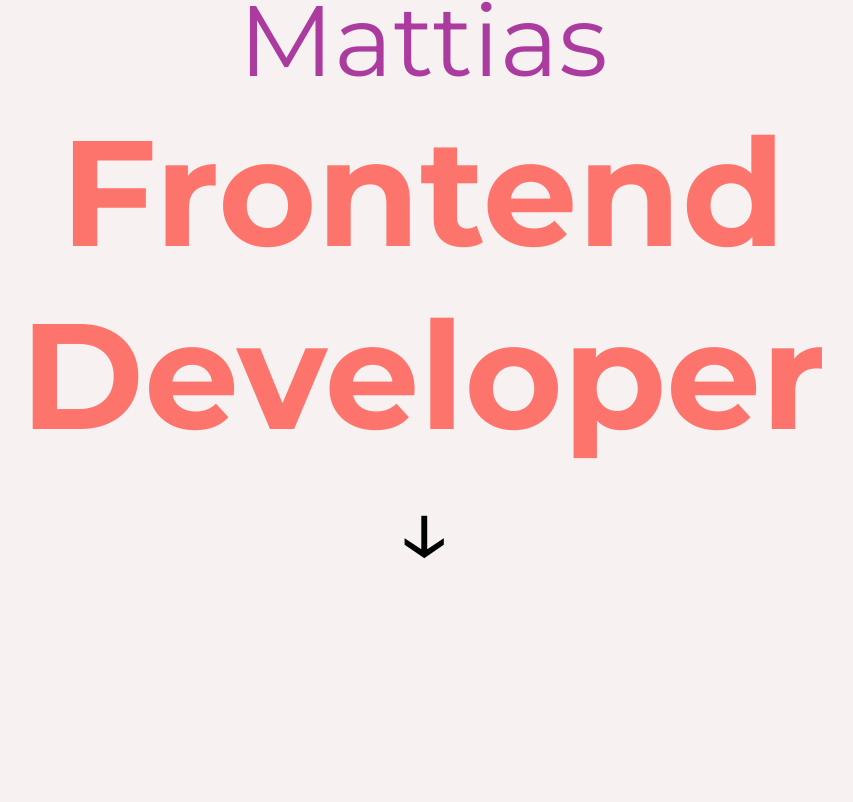
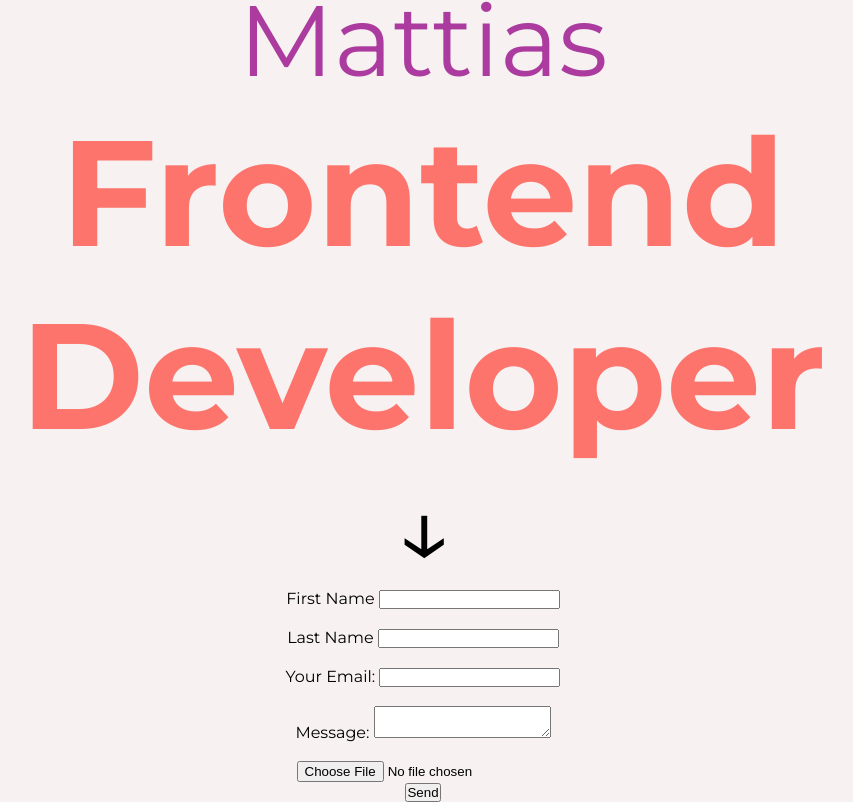
Before and after one commit to AndersenMattias/Matitas-website, a plain HTML site: page index.html in a window 1280 px wide. Shown: the part 585-1387 px from the top of the page, without its empty margins (217-1070 px from the left). Before the commit the page ends 1174 px from the top, so only its background shows below. Drawn offline with Linux system fonts and the light colour scheme.

Commit message:
add contact form

```diff
--- a/index.html
+++ b/index.html
@@ -30,6 +30,31 @@
       </div>
     </div>
 
+    <div class="contact-container">
+      <form action="POST" data-netlify="true">
+        <label>First Name <input type="text" name="firstName" /></label
+        ><br /><br />
+        <label>Last Name <input type="text" name="lastName" /></label
+        ><br /><br />
+
+        <label>Your Email: <input type="email" name="email" /></label
+        ><br /><br />
+
+        <label>Message: <textarea name="message"></textarea></label><br /><br />
+        <input
+          type="file"
+          name="myfile"
+          id="myFile"
+          placeholder="Upload File"
+        />
+        <div class="spam-box">
+          <div data-netlify-recaptcha="true"></div>
+        </div>
+
+        <button type="submit">Send</button>
+      </form>
+    </div>
+
     <script src="script.js"></script>
   </body>
 </html>
--- a/styles.css
+++ b/styles.css
@@ -89,3 +89,7 @@ a:hover:after {
 #arrowDown-one:hover {
   cursor: pointer;
 }
+
+.contact-container {
+  text-align: center;
+}
```
